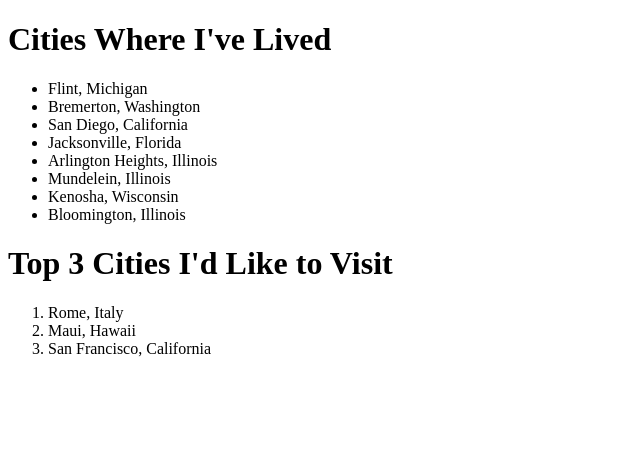
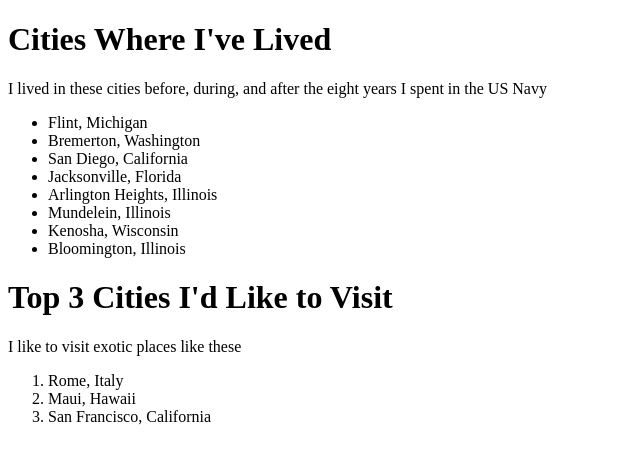
Before and after one commit to pschlenker-sf/statefarm-adt-paul-first-website, a plain HTML site: page index.html in a window 1280 px wide. Shown: the whole page, without its empty margins (0-640 px from the left). Drawn offline with Linux system fonts and the light colour scheme.

Commit message:
Add description to each list

```diff
--- a/index.html
+++ b/index.html
@@ -5,6 +5,7 @@
 </head>
 <body>
     <h1>Cities Where I've Lived</h1>
+    <p>I lived in these cities before, during, and after the eight years I spent in the US Navy</p>
     <ul>
         <li>Flint, Michigan</li>
         <li>Bremerton, Washington</li>
@@ -16,6 +17,7 @@
         <li>Bloomington, Illinois</li>
     </ul>
     <h1>Top 3 Cities I'd Like to Visit</h1>
+    <p>I like to visit exotic places like these</p>
     <ol>
         <li>Rome, Italy</li>
         <li>Maui, Hawaii</li>
```
